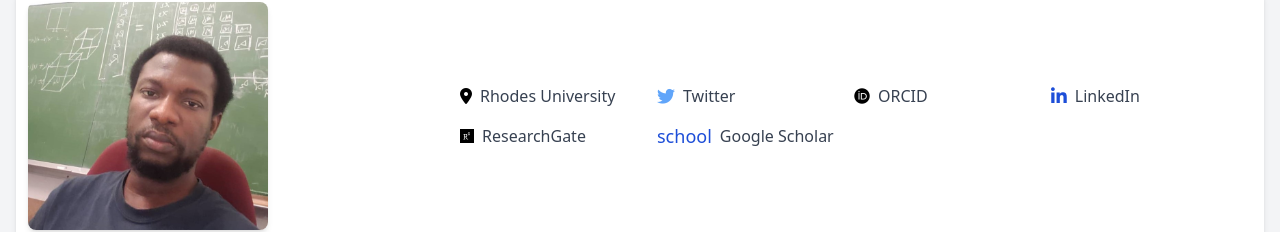
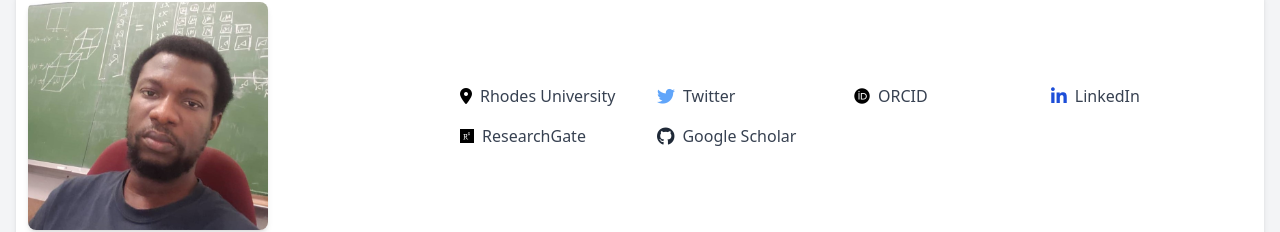
Before and after one commit to YusufOTijani/Olodyusuf, a website: page index.html in a window 1280 px wide. Shown: the part 186-418 px from the top of the page. Drawn offline with nearby package versions, Linux system fonts and the light colour scheme; files that its build step writes are made by us from their sources.

Commit message:
Update index.html

```diff
--- a/index.html
+++ b/index.html
@@ -87,8 +87,8 @@
                     <span class="text-gray-700">ResearchGate</span>
                 </a>
                <a href="https://scholar.google.com/citations?hl=en&user=ZD7XicUAAAAJ&view_op=list_works&sortby=pubdate" class="flex items-center space-x-2 hover:bg-gray-100 p-1 rounded">
-              <span class="material-icons text-blue-700 text-lg">school</span>
-              <span class="text-gray-700">Google Scholar</span>
+                    <i class="fab fa-github text-gray-800 text-lg"></i>
+                    <span class="text-gray-700">Google Scholar</span>
                </a>
 
                <!--
```
